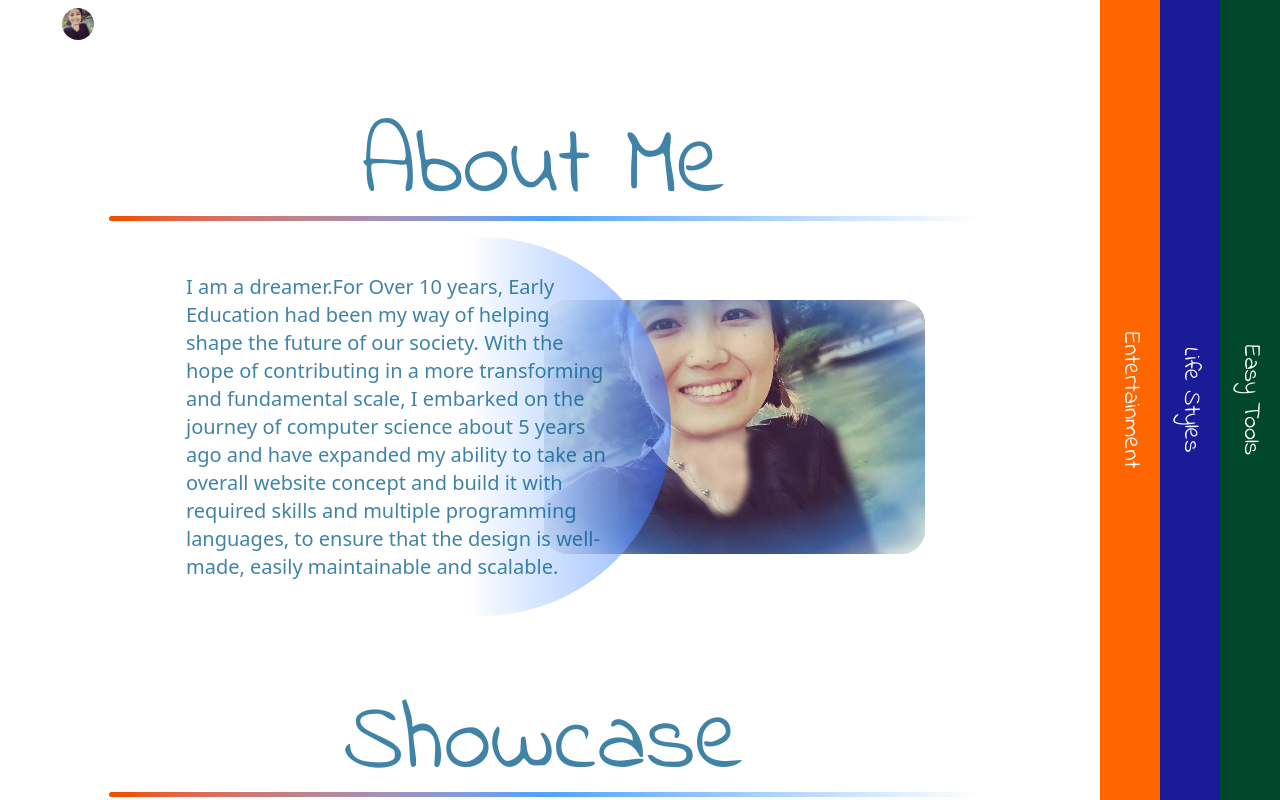
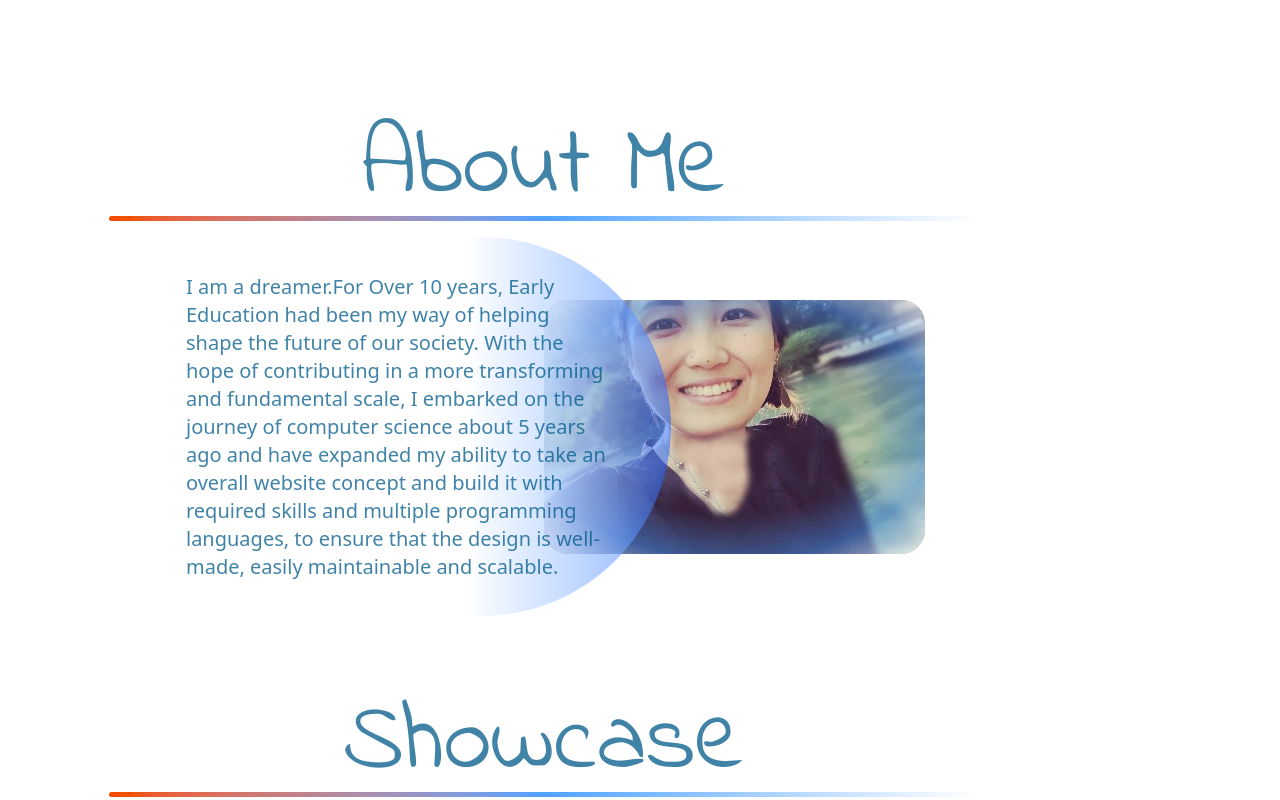
Before and after one commit to Eyre-dutchess/portfolio, a Next.js app: page / in a window 1280 px wide. Shown: the top 800 px of the page. Built offline with nearby package versions, Linux system fonts and the light colour scheme.

Commit message:
Update page.tsx

```diff
--- a/app/page.tsx
+++ b/app/page.tsx
@@ -8,7 +8,7 @@ import { InfoSec } from "./component/mainPage/InfoSec";
 export default function Home() {
   return (
 
-      <div className="bg-white relative z-30 w-full pt-30 pb-10 min-h-[100vh] text-sky-800/75">
+      <div className="bg-white relative z-40 w-full pt-30 pb-10 min-h-[100vh] text-sky-800/75">
         <Container>
           <HomeSec />
           <FeatureSec />
```
